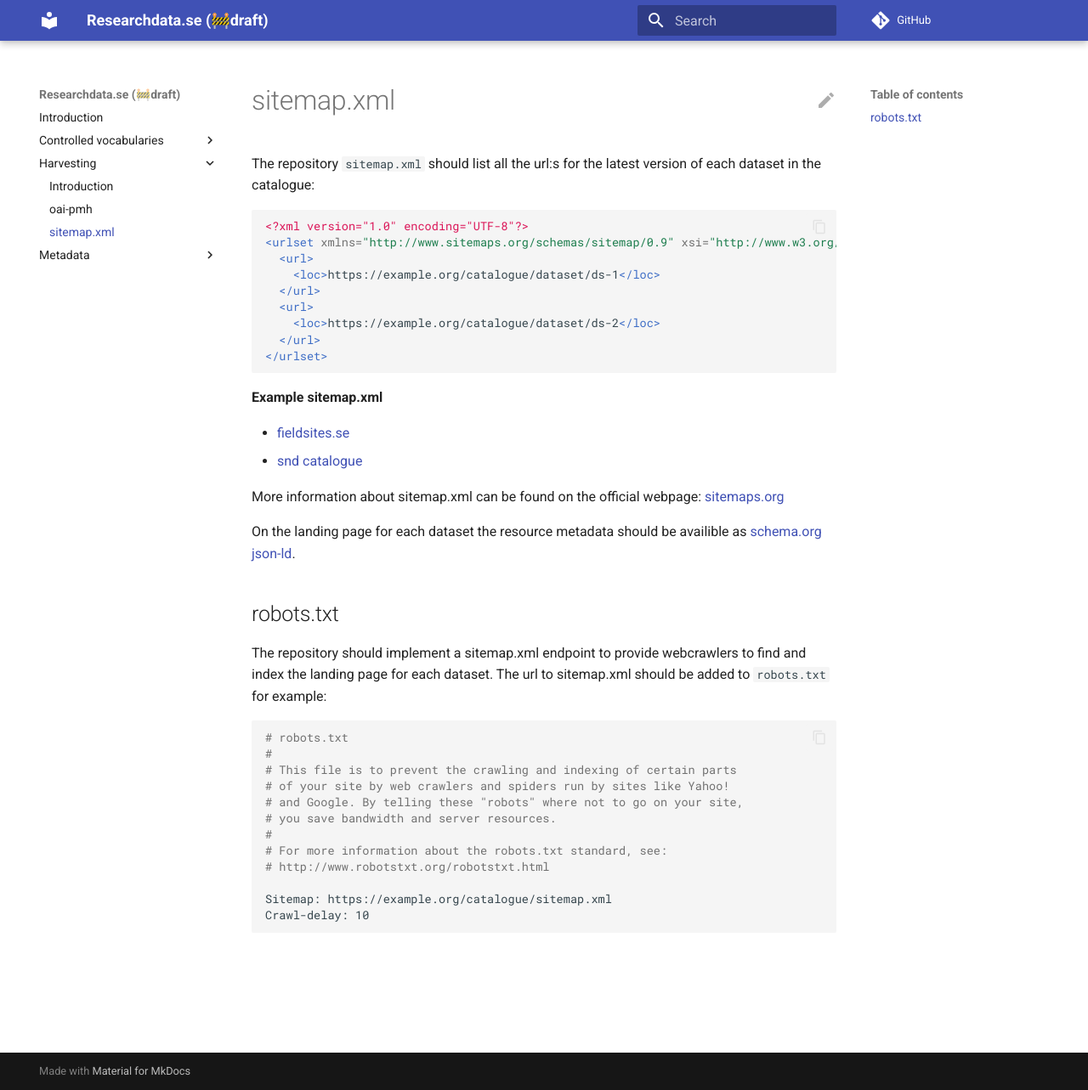
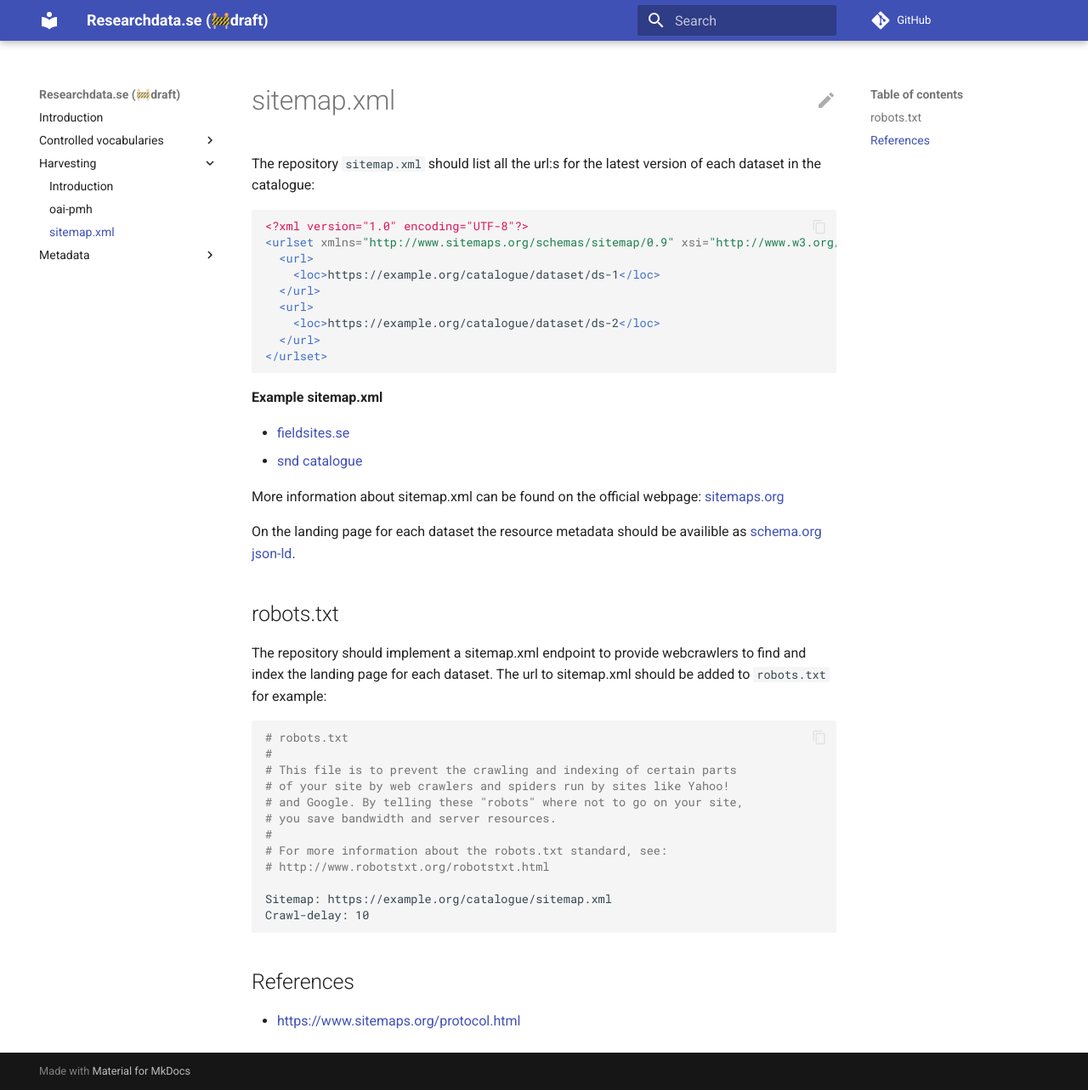
Before and after one commit to researchdata-se/docs.researchdata.se, an MkDocs documentation site: the page built from docs/harvesting/sitemap-xml.md, in a window 1280 px wide and 1283 px high. Shown: the whole window at 85% size. Built offline with MkDocs 1.6.1 and Material for MkDocs 9.7.7, drawn with Linux system fonts in a browser that asks for light colours; comment, search, counter and statistics services are not loaded.

Commit message:
add references

````diff
--- a/docs/harvesting/sitemap-xml.md
+++ b/docs/harvesting/sitemap-xml.md
@@ -41,3 +41,6 @@ The repository should implement a sitemap.xml endpoint to provide webcrawlers to
 Sitemap: https://example.org/catalogue/sitemap.xml
 Crawl-delay: 10
 ```
+
+## References
+- [https://www.sitemaps.org/protocol.html](https://www.sitemaps.org/protocol.html)
````
Also changed, not shown: docs/metadata/datacite-xml.md (+1 -0 lines).
